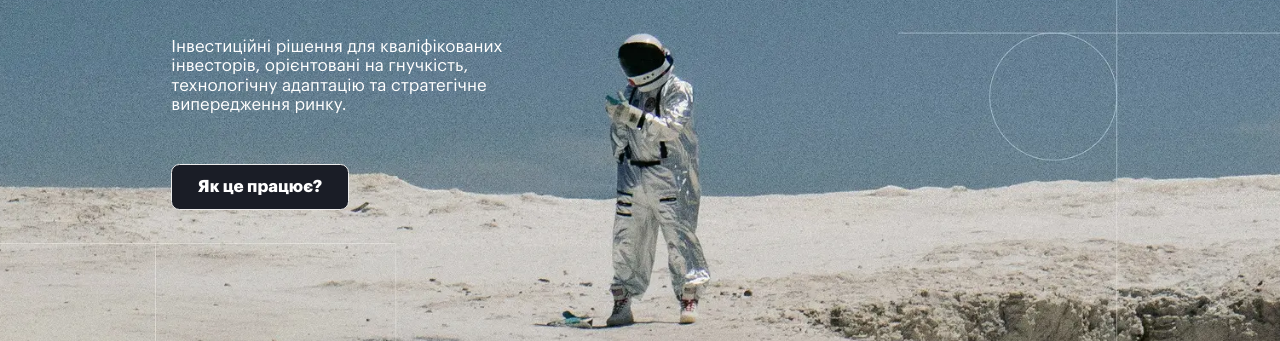
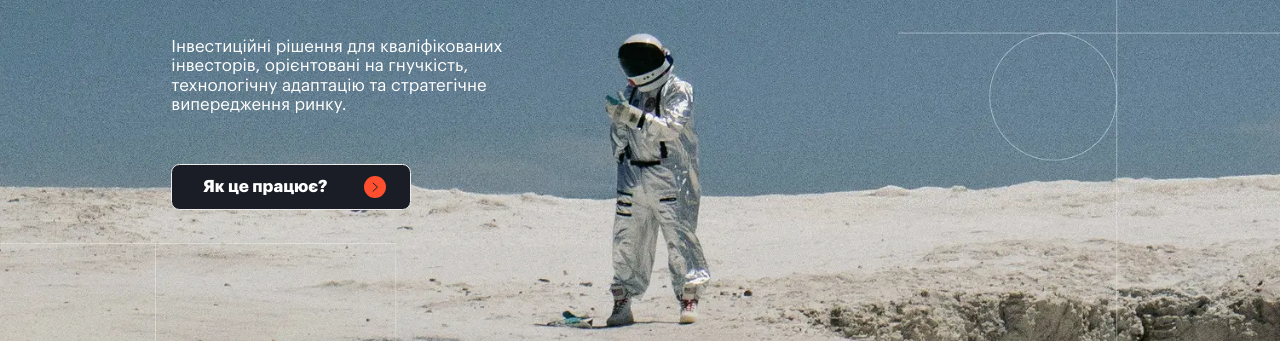
Before and after one commit to mdvs-pro/Altsensus_FE, a website: page main.html in a window 1280 px wide. Shown: the part 459-800 px from the top of the page. Drawn offline with Linux system fonts and the light colour scheme.

Commit message:
button update

```diff
--- a/assets/css/components/button.css
+++ b/assets/css/components/button.css
@@ -1,5 +1,4 @@
-.btn a,
-.btn button {
+.btn{
   display: flex;
   justify-content: center;
   align-items: center;
@@ -12,16 +11,29 @@
   background-color: var(--primary-color);
   width: 100%;
   height: 100%;
-  color: #fff;
+
 }
 
-.btn:hover a,
-.btn:hover button {
-  background-color: var(--accent-color);
+.btn a,
+.btn button {
+  background: none;
+  border: none;
   color: #fff;
+  transition: color 0.1s ease;
 }
 
-.btn--border a,
-.btn--border button {
+.btn:hover {
+  background-color: var(--accent-color);
+}
+.btn--border {
   border: 0.1rem solid #ededed;
 }
+
+.btn--white-hover:hover  {
+  background-color: #fff;
+}
+
+.btn--white-hover:hover a,
+.btn--white-hover:hover button {
+  color: var(--primary-color);
+}
--- a/assets/css/components/header.css
+++ b/assets/css/components/header.css
@@ -76,14 +76,11 @@
   text-decoration: underline;
 }
 
-.header__button-wrapper {
-  width: 14.9rem;
-  height: 4rem;
-}
-
 .header__button-wrapper.btn {
   font-weight: bold;
   font-size: var(--font-size-16);
+    width: 14.9rem;
+  height: 4rem;
 }
 
 .header__burger-button {
--- a/assets/css/components/main/aboutName/aboutName.css
+++ b/assets/css/components/main/aboutName/aboutName.css
@@ -24,7 +24,7 @@
   height: auto;
 }
 
-.about-name__pin-button-wrapper button {
+.about-name__pin-button-wrapper {
   display: flex;
   justify-content: center;
   align-items: center;
--- a/assets/css/components/main/approach.css
+++ b/assets/css/components/main/approach.css
@@ -319,8 +319,8 @@
 }
 
 .approach__item {
+  display: flex;
   position: relative;
-  display: flex;
   align-items: center;
   border-right: 0.1rem solid var(--border-color);
   border-left: 0.1rem solid var(--border-color);
--- a/assets/css/components/main/hero.css
+++ b/assets/css/components/main/hero.css
@@ -150,7 +150,15 @@
 }
 
 .hero__button-wrapper {
+  justify-content: flex-start;
+  align-items: flex-start;
   margin-top: 5.8rem;
+}
+
+.hero__button-wrapper > div {
+  display: flex;
+  justify-content: flex-start;
+  width: auto;
 }
 
 @media (max-width: 991px) {
@@ -173,6 +181,19 @@
   align-items: center;
   width: 100%;
   height: 5.5rem;
+  padding: 1.8rem 2.8rem 1.8rem 3.6rem;
+}
+
+.hero__button a {
+  margin-right: 4.3rem;
+}
+
+.hero__button:hover path {
+  transition: all 0.3s ease;
+}
+
+.hero__button:hover path {
+  stroke: #fff;
 }
 
 /* HERO STORY */
--- a/assets/css/components/secondPage/cooperation/cooperation.css
+++ b/assets/css/components/secondPage/cooperation/cooperation.css
@@ -164,8 +164,8 @@
   .cooperation__item-description *,
   .cooperation__item-annotation,
   .cooperation__item-annotation * {
+    font-weight: 400;
     font-size: var(--font-size-12);
-    font-weight: 400;
   }
 
   .cooperation__logo-wrapper {
--- a/assets/css/components/secondPage/hero/hero.css
+++ b/assets/css/components/secondPage/hero/hero.css
@@ -43,8 +43,8 @@
   }
 
   .hero__background {
+    background-image: url("../../../../../images/hero2Tablet.webp");
     background-size: cover;
-    background-image: url("../../../../../images/hero2Tablet.webp");
     width: 182.5rem;
   }
 
@@ -81,8 +81,8 @@
 
   .hero__team,
   .hero__team * {
+    font-size: var(--font-size-14);
     text-wrap: balance;
-    font-size: var(--font-size-14);
   }
 
   .hero__title,
--- a/main.html
+++ b/main.html
@@ -114,11 +114,25 @@
           </div>
 
           <div class="row hero__button-wrapper">
-            <div class="offset-sm-3 col-sm-6 offset-lg-1 col-lg-2">
+            <div class="offset-sm-3 offset-lg-1">
               <div
-                class="hero__button btn btn--border text-bold text-white text-md"
+                class="hero__button btn btn--border btn--white-hover text-bold text-white text-md"
               >
                 <a href="/secondPage.html">Як це працює?</a>
+                <svg
+                  width="22"
+                  height="22"
+                  viewBox="0 0 22 22"
+                  fill="none"
+                  xmlns="http://www.w3.org/2000/svg"
+                >
+                  <circle cx="11" cy="11" r="11" fill="#FF4F2F" />
+                  <path
+                    d="M9 7L13.5 11.125L9 15.25"
+                    stroke="#1A1D26"
+                    stroke-linecap="round"
+                  />
+                </svg>
               </div>
             </div>
           </div>
```
Also changed, not shown: secondPage.html (+3 -1 lines).
